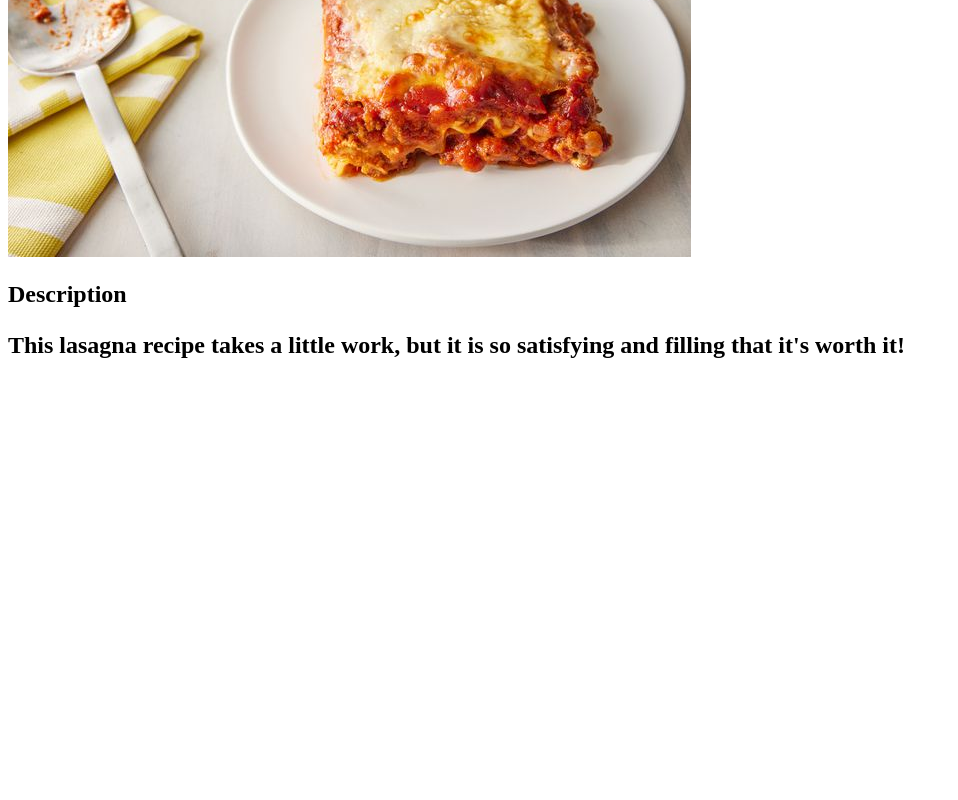
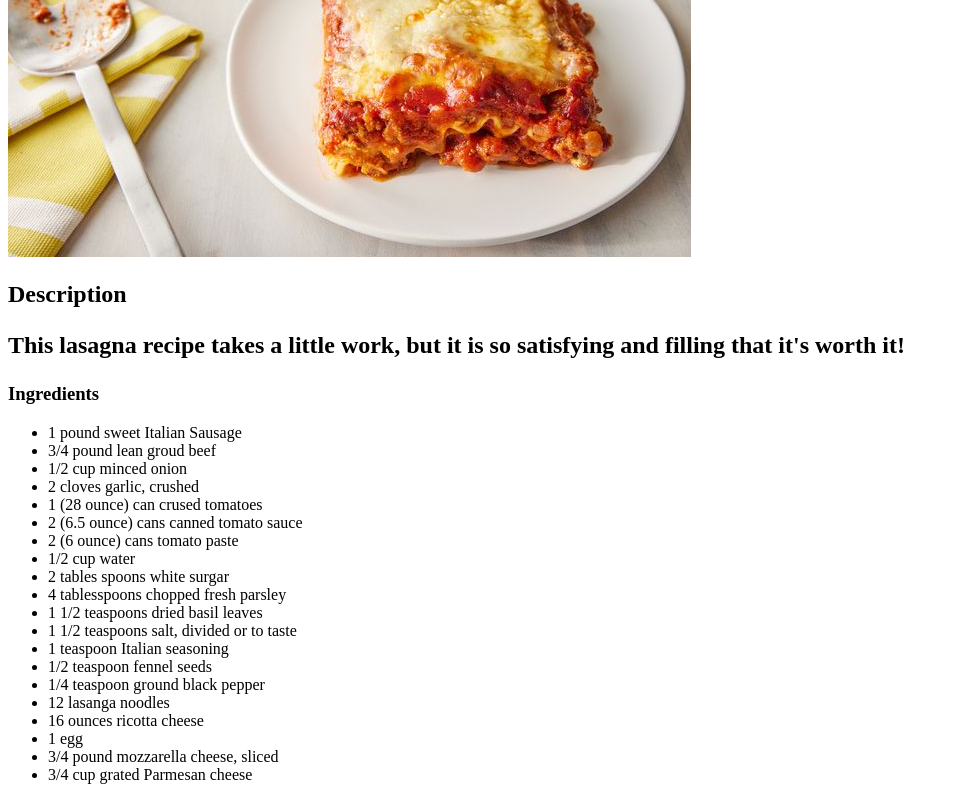
Before and after one commit to MakaylaWray/odin-recipes, a plain HTML site: page recipes/lasagna.html in a window 1280 px wide. Shown: the part 335-1135 px from the top of the page, without its empty margins (0-958 px from the left). Before the commit the page ends 800 px from the top, so only its background shows below. Drawn offline with Linux system fonts and the light colour scheme.

Commit message:
Add Ingredients List to Lasanga Page

```diff
--- a/recipes/lasagna.html
+++ b/recipes/lasagna.html
@@ -10,5 +10,28 @@
     <img src="lasagna_picture.jpeg">
     <h2>Description<h2>
     <p>This lasagna recipe takes a little work, but it is so satisfying and filling that it's worth it!</p>
+    <h3>Ingredients</h3>
+    <ul>
+        <li>1 pound sweet Italian Sausage</li>
+        <li> 3/4 pound lean groud beef</li>
+        <li>1/2 cup minced onion</li>
+        <li>2 cloves garlic, crushed</li>
+        <li>1 (28 ounce) can crused tomatoes</li>
+        <li>2 (6.5 ounce) cans canned tomato sauce</li>
+        <li>2 (6 ounce) cans tomato paste</li>
+        <li>1/2 cup water</li>
+        <li>2 tables spoons white surgar</li>
+        <li>4 tablesspoons chopped fresh parsley</li>
+        <li>1 1/2 teaspoons dried basil leaves</li>
+        <li>1 1/2 teaspoons salt, divided or to taste</li>
+        <li>1 teaspoon Italian seasoning</li>
+        <li>1/2 teaspoon fennel seeds</li>
+        <li>1/4 teaspoon ground black pepper</li>
+        <li>12 lasanga noodles</li>
+        <li>16 ounces ricotta cheese</li>
+        <li>1 egg</li>
+        <li> 3/4 pound mozzarella cheese, sliced</li>
+        <li>3/4 cup grated Parmesan cheese</li>
+    </ul>
 </body>
 </html>
```
